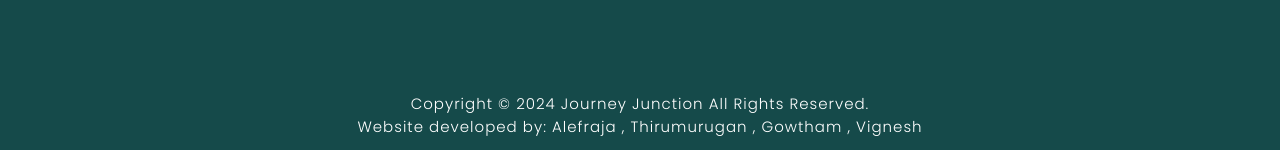
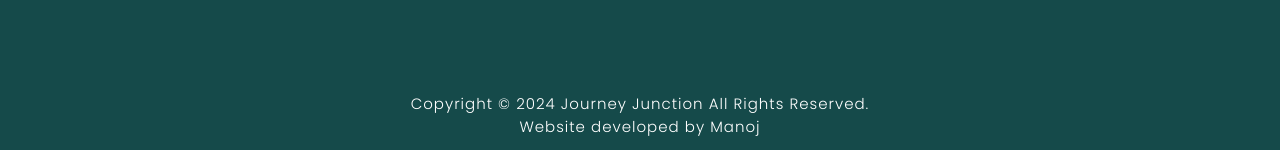
Before and after one commit to Mano2425/JJ, a plain HTML site: page locations.html in a window 1280 px wide. Shown: the part 7095-7245 px from the top of the page. Drawn offline with nearby package versions, Linux system fonts and the light colour scheme.

Commit message:
locations.html

```diff
--- a/locations.html
+++ b/locations.html
@@ -181,7 +181,7 @@
     </div>
 
     <div class="end">
-        <p>Copyright © 2024 Journey Junction All Rights Reserved.<br>Website developed by: Alefraja , Thirumurugan , Gowtham , Vignesh</p>
+        <p>Copyright © 2024 Journey Junction All Rights Reserved.<br>Website developed by Manoj</p>
     </div>
 </section>
 
```
